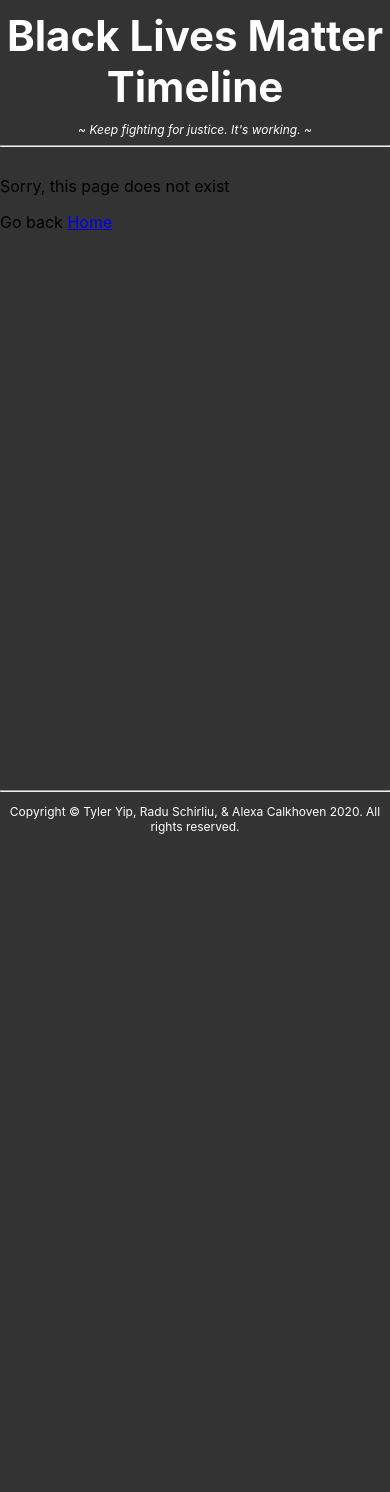
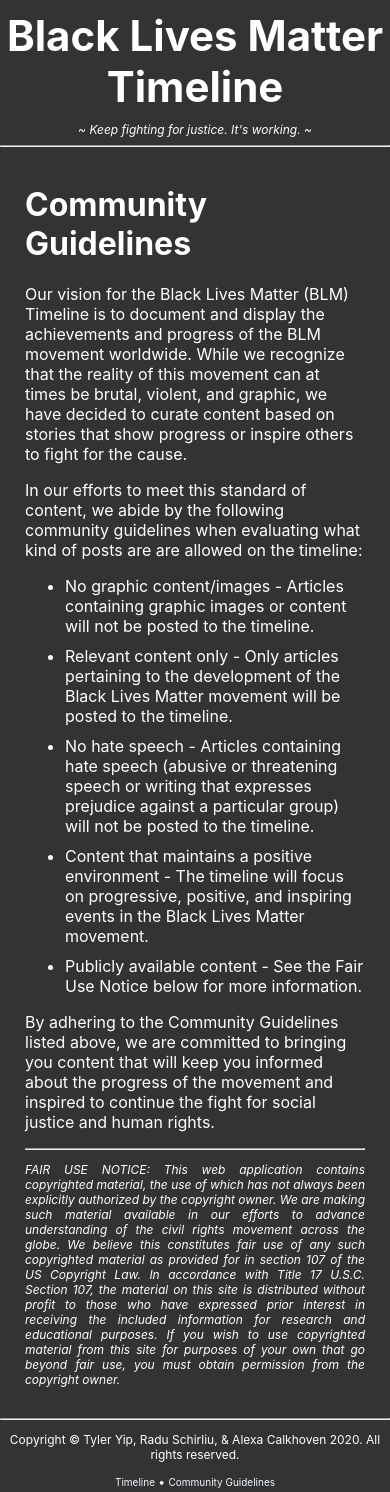
Before and after one commit to yipster8888/blm-timeline, a React (Create React App) app: page /community-guidelines in a window 390 px wide. Before the commit the page ends 844 px from the top, so only its background shows below. Built offline with nearby package versions, Linux system fonts and the light colour scheme; no server answers.

Commit message:
Added a community guidelines page and updated the footer to include a small link map, adjusted media queries

```diff
--- a/src/App.js
+++ b/src/App.js
@@ -8,6 +8,7 @@ import PageNotFound from "./components/PageNotFound";
 import "./css/App.css";
 import Header from "./components/Header";
 import Footer from "./components/Footer";
+import CommunityGuidelines from "./components/CommunityGuidelines";
 
 function App() {
   return (
@@ -18,6 +19,11 @@ function App() {
           <Switch>
             <Route exact path="/" component={Timeline} />
             <Route exact path="/admin" component={AdminPage} />
+            <Route
+              exact
+              path="/community-guidelines"
+              component={CommunityGuidelines}
+            />
             <Route component={PageNotFound} />
           </Switch>
         </div>
--- /dev/null
+++ b/src/components/CommunityGuidelines.js
@@ -0,0 +1,69 @@
+import React from "react";
+
+import "../css/CommunityGuidelines.css";
+
+function CommunityGuidelines() {
+  return (
+    <div className="community-guidelines">
+      <h1>Community Guidelines</h1>
+      <p>
+        Our vision for the Black Lives Matter (BLM) Timeline is to document and
+        display the achievements and progress of the BLM movement worldwide.
+        While we recognize that the reality of this movement can at times be
+        brutal, violent, and graphic, we have decided to curate content based on
+        stories that show progress or inspire others to fight for the cause.{" "}
+      </p>
+      <p className="guidelines">
+        In our efforts to meet this standard of content, we abide by the
+        following community guidelines when evaluating what kind of posts are
+        are allowed on the timeline:
+      </p>
+      <ul>
+        <li>
+          No graphic content/images - Articles containing graphic images or
+          content will not be posted to the timeline.
+        </li>
+        <li>
+          Relevant content only - Only articles pertaining to the development of
+          the Black Lives Matter movement will be posted to the timeline.
+        </li>
+        <li>
+          No hate speech - Articles containing hate speech (abusive or
+          threatening speech or writing that expresses prejudice against a
+          particular group) will not be posted to the timeline.
+        </li>
+        <li>
+          Content that maintains a positive environment - The timeline will
+          focus on progressive, positive, and inspiring events in the Black
+          Lives Matter movement.
+        </li>
+        <li>
+          Publicly available content - See the Fair Use Notice below for more
+          information.
+        </li>
+      </ul>
+      <p>
+        By adhering to the Community Guidelines listed above, we are committed
+        to bringing you content that will keep you informed about the progress
+        of the movement and inspired to continue the fight for social justice
+        and human rights.
+      </p>
+      <hr />
+      <p className="disclaimer">
+        FAIR USE NOTICE: This web application contains copyrighted material, the
+        use of which has not always been explicitly authorized by the copyright
+        owner. We are making such material available in our efforts to advance
+        understanding of the civil rights movement across the globe. We believe
+        this constitutes fair use of any such copyrighted material as provided
+        for in section 107 of the US Copyright Law. In accordance with Title 17
+        U.S.C. Section 107, the material on this site is distributed without
+        profit to those who have expressed prior interest in receiving the
+        included information for research and educational purposes. If you wish
+        to use copyrighted material from this site for purposes of your own that
+        go beyond fair use, you must obtain permission from the copyright owner.
+      </p>
+    </div>
+  );
+}
+
+export default CommunityGuidelines;
--- a/src/components/Footer.js
+++ b/src/components/Footer.js
@@ -9,18 +9,14 @@ function Footer() {
         Copyright &copy; Tyler Yip, Radu Schirliu, &amp; Alexa Calkhoven{" "}
         {new Date().getFullYear()}. All rights reserved.
       </p>
-      <p className="footer-disclaimer">
-        FAIR USE NOTICE: This web application contains copyrighted material, the
-        use of which has not always been explicitly authorized by the copyright
-        owner. We are making such material available in our efforts to advance
-        understanding of the civil rights movement across the globe. We believe
-        this constitutes fair use of any such copyrighted material as provided
-        for in section 107 of the US Copyright Law. In accordance with Title 17
-        U.S.C. Section 107, the material on this site is distributed without
-        profit to those who have expressed prior interest in receiving the
-        included information for research and educational purposes. If you wish
-        to use copyrighted material from this site for purposes of your own that
-        go beyond fair use, you must obtain permission from the copyright owner
+      <p>
+        <a className="link" href="/">
+          Timeline
+        </a>
+        {" • "}
+        <a className="link" href="/community-guidelines">
+          Community Guidelines
+        </a>
       </p>
     </div>
   );
--- a/src/css/App.css
+++ b/src/css/App.css
@@ -35,7 +35,7 @@ body {
   display: block;
   position: relative;
   display: grid;
-  grid-template-rows: 120px auto 50px;
+  grid-template-rows: 120px auto 100px;
 }
 
 /*
@@ -43,6 +43,6 @@ Adding media queries to make this website responsive
 */
 @media only screen and (max-width: 767px) {
   .app {
-    grid-template-rows: 160px auto 50px;
+    grid-template-rows: 160px auto 80px;
   }
 }
--- /dev/null
+++ b/src/css/CommunityGuidelines.css
@@ -0,0 +1,18 @@
+.community-guidelines {
+  margin: 25px;
+  color: #fff;
+}
+
+.guidelines {
+  font-size: 16px;
+}
+
+li {
+  margin-bottom: 10px;
+}
+
+.disclaimer {
+  text-align: justify;
+  font-size: 12px;
+  font-style: italic;
+}
--- a/src/css/Footer.css
+++ b/src/css/Footer.css
@@ -2,7 +2,7 @@
 .footer {
   color: #fff;
   width: 100%;
-  height: 60px;
+  height: 100px;
   position: absolute;
   bottom: 0;
   font-size: 16px;
@@ -11,11 +11,19 @@
   grid-row: 3;
 }
 
+.link {
+  text-align: center;
+  color: aliceblue;
+  font-size: 10px;
+  text-decoration: none;
+}
+
 /*
 Adding media queries to make this website responsive
 */
 @media only screen and (max-width: 767px) {
   .footer {
     font-size: 12px;
+    height: 80px;
   }
 }
```
Also changed, not shown: src/assets/BLM.png (added).
